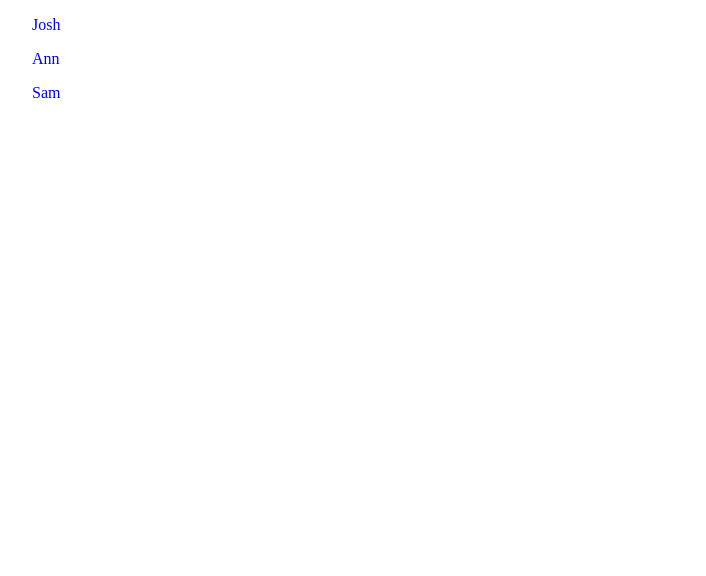
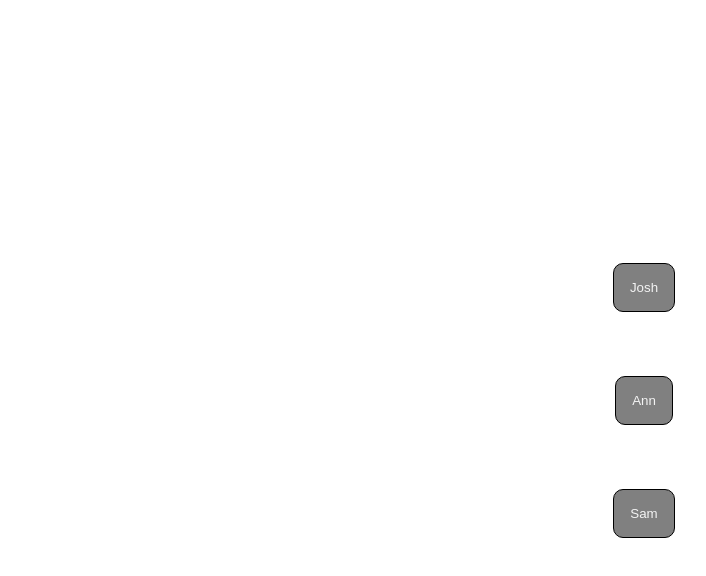
Before and after one commit to carrieblackwood30/testingMessenger, a Vue app: page / in a window 1280 px wide. Shown: the top 576 px of the page, without its empty margins (16-722 px from the left). Built offline with nearby package versions, Linux system fonts and the light colour scheme.

Commit message:
sec commit

```diff
--- a/src/components/getUser.vue
+++ /dev/null
@@ -1,18 +0,0 @@
-<template>
-    <ul v-for="user in userArr" :key="user">
-        <li><a href="/messenger">{{ user }}</a></li>
-    </ul>
-</template>
-
-<script setup>
-    import { ref } from "vue";
-
-    const userArr = ref(['Josh', 'Ann', 'Sam'])
-</script>
-
-<style scoped>
-    *{
-        text-decoration: none;
-        list-style: none;
-    }
-</style>
--- a/src/views/HomeView.vue
+++ b/src/views/HomeView.vue
@@ -1,7 +1,61 @@
 <template>
-    <getUser></getUser>
+    <div>
+        <ul v-for="user in userArr" :key="user">
+        <li><button @click="chosenUser($event)">{{ user.name }}</button></li>
+    </ul>
+    </div>
+
 </template>
 
 <script setup>
-    import getUser from "../components/getUser.vue"
+    import { ref } from "vue";
+
+    const userArr = ref([{
+        id: 1,
+        name: "Josh"
+    },
+    {
+        id:2,
+        name:"Ann",
+    },
+    {
+        "id":3,
+        "name": "Sam"
+    }
+    ])
+
+   function chosenUser(event){
+        console.log(event.currentTarget.name);
+    }
+
 </script>
+
+<style scoped>
+    *{
+        text-decoration: none;
+        list-style: none;
+        color: #f3f3f3;
+    }
+
+    div{
+        display: flex;
+        flex-direction: column;
+        align-items: center;
+        justify-content: center;
+        background: rgba(255,255,255,.3);
+        position: fixed;
+        top: 0; right: 0;
+        z-index: 10000;
+        height: 100%;
+        width: 100%;
+    }
+
+    li button{
+        border: 1px solid black;
+        margin: 1rem;
+        padding: 1rem;
+        background: grey;
+        border-radius: 10px;
+        cursor: pointer;
+    }
+</style>
--- a/src/views/messenger.vue
+++ b/src/views/messenger.vue
@@ -1,6 +1,123 @@
 <template>
-    <div class="userPick">
-        <h1>Nick</h1>
-        <h1>Nick</h1>
+    <body>
+        <div class="chatContainer">
+        <div class="users">
+            <div class="user" v-for="user in userArr" :key="user">
+                <h3>
+                    {{ user }}
+                </h3>
+            </div>
+        </div>
+        <div class="chat">
+            <div class="chatInput">
+                <input type="text" class="sendMessageInput" placeholder="Message">
+                <button class="sendMessageBtn">></button>
+            </div>
+        </div>
     </div>
+    </body>
 </template>
+
+<script setup>
+    import { ref } from "vue";
+
+    const userArr = ref(['Josh', 'Ann', 'Sam'])
+
+</script>
+
+<style scoped>
+*{
+    padding: 0;
+    margin: 0;
+    box-sizing: border-box;
+    text-decoration: none;
+}
+
+:root{
+    --main-color: #212121;
+    --text-color: #f3f3f3;
+}
+
+body{
+    background-color: #212121;
+}
+
+.userPick h1{
+    border: 1px solid black;
+    margin: 1rem;
+    padding: 1rem;
+    background: var(--text-color);
+    border-radius: 10px;
+    cursor: pointer;
+}
+
+.userPick h1:hover{
+    background-color: darkcyan;
+}
+
+.chatContainer{
+    padding: 2rem;
+    border: 1px solid black;
+    display: flex;
+    height: 100vh;
+    width: 100%;
+}
+
+.chatContainer .users{
+    display: flex;
+    flex-direction: column;
+    width: 40%;
+    color: #f1f1f1;
+    padding: 1rem;
+    border: 1px solid black;
+}
+
+.chatContainer .users .user{
+    border: 1px solid #f1f1f1;
+    border-radius: 10px;
+    width: 100%;
+    padding: .5rem 1rem;
+}
+
+.chat{
+    background-image: url("https://blog.1a23.com/wp-content/uploads/sites/2/2020/02/Desktop.png");
+    background-position: center;
+    width: 100%;
+    height: 100%;
+    position: relative;
+}
+
+.chatInput{
+    position: absolute;
+    left: 0;
+    bottom: 1%;
+    right: 0;
+    text-align: center;
+}
+
+.chatInput .sendMessageInput{
+    width: 400px;
+    padding: .8rem 1rem;
+    border-radius: 10px;
+    text-align: start;
+    background-color: #212121;
+    border: none;
+    outline: none;
+    color: #f3f3f3;
+}
+
+.chatInput .sendMessageBtn{
+    background-color: #f3f3f3;
+    border-radius: 50%;
+    font-weight: 800;
+    font-size: 1rem;
+    padding: .4rem .8rem;
+    cursor: pointer;
+    border: none;
+}
+
+h3{
+    margin: 1rem;
+    cursor: pointer;
+}
+</style>
```
Also changed, not shown: src/components/users.vue (added).
